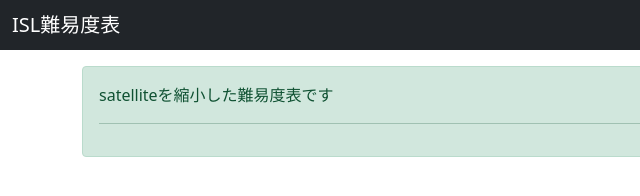
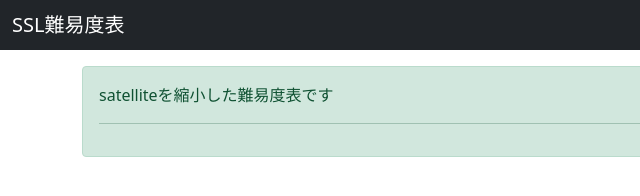
Before and after one commit to WRENCH616/ISL, a plain HTML site: page index.html in a window 1280 px wide. Shown: the full height of the page, 0-640 px from the left. Drawn offline with nearby package versions, Linux system fonts and the light colour scheme; no server answers.

Commit message:
Update index.html

```diff
--- a/index.html
+++ b/index.html
@@ -2,7 +2,7 @@
 <html lang="ja">
 
 <head>
-    <title>ISL難易度表</title>
+    <title>SSL難易度表</title>
     <meta name="google-site-verification" content="Gcx10U7EzsqrkifV-fw4V0rH629wq1qSDH5aK2ezVf8" />
     <meta charset="UTF-8">
     <meta http-equiv="X-UA-Compatible" content="IE=edge">
@@ -20,7 +20,7 @@
     <header class="mb-3">
         <nav class="navbar navbar-dark bg-dark">
             <div class="container-fluid">
-                <span class="navbar-brand mb-0 h1">ISL難易度表</span>
+                <span class="navbar-brand mb-0 h1">SSL難易度表</span>
             </div>
         </nav>
     </header>
```
